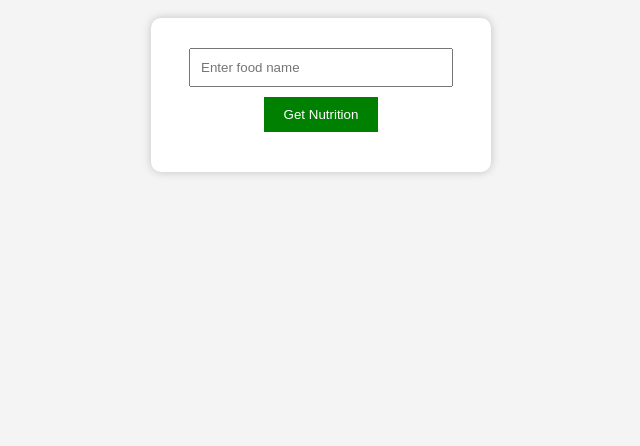
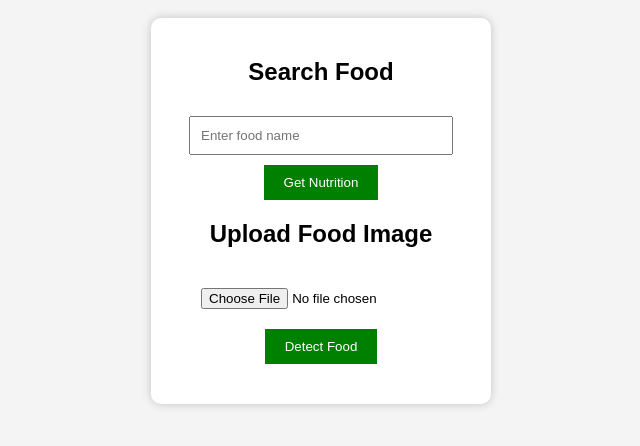
Before and after one commit to SujalPaul/ai-calorie-tracker, a plain HTML site: page index.html in a window 1280 px wide. Shown: the part 140-586 px from the top of the page, without its empty margins (319-959 px from the left). Drawn offline with Linux system fonts and the light colour scheme.

Commit message:
Add food search and image upload features

```diff
--- a/index.html
+++ b/index.html
@@ -1,8 +1,12 @@
 <!DOCTYPE html>
 <html>
+
 <head>
+
 <title>AI Calorie Tracker</title>
+
 <link rel="stylesheet" href="style.css">
+
 </head>
 
 <body>
@@ -11,15 +15,25 @@
 
 <div class="container">
 
+<h2>Search Food</h2>
+
 <input id="foodInput" placeholder="Enter food name">
 
 <button onclick="getNutrition()">Get Nutrition</button>
+
+<h2>Upload Food Image</h2>
+
+<input type="file" id="imageInput">
+
+<button onclick="analyzeImage()">Detect Food</button>
 
 <div id="result"></div>
 
 </div>
 
+<script src="config.js"></script>
 <script src="script.js"></script>
 
 </body>
+
 </html>
```
